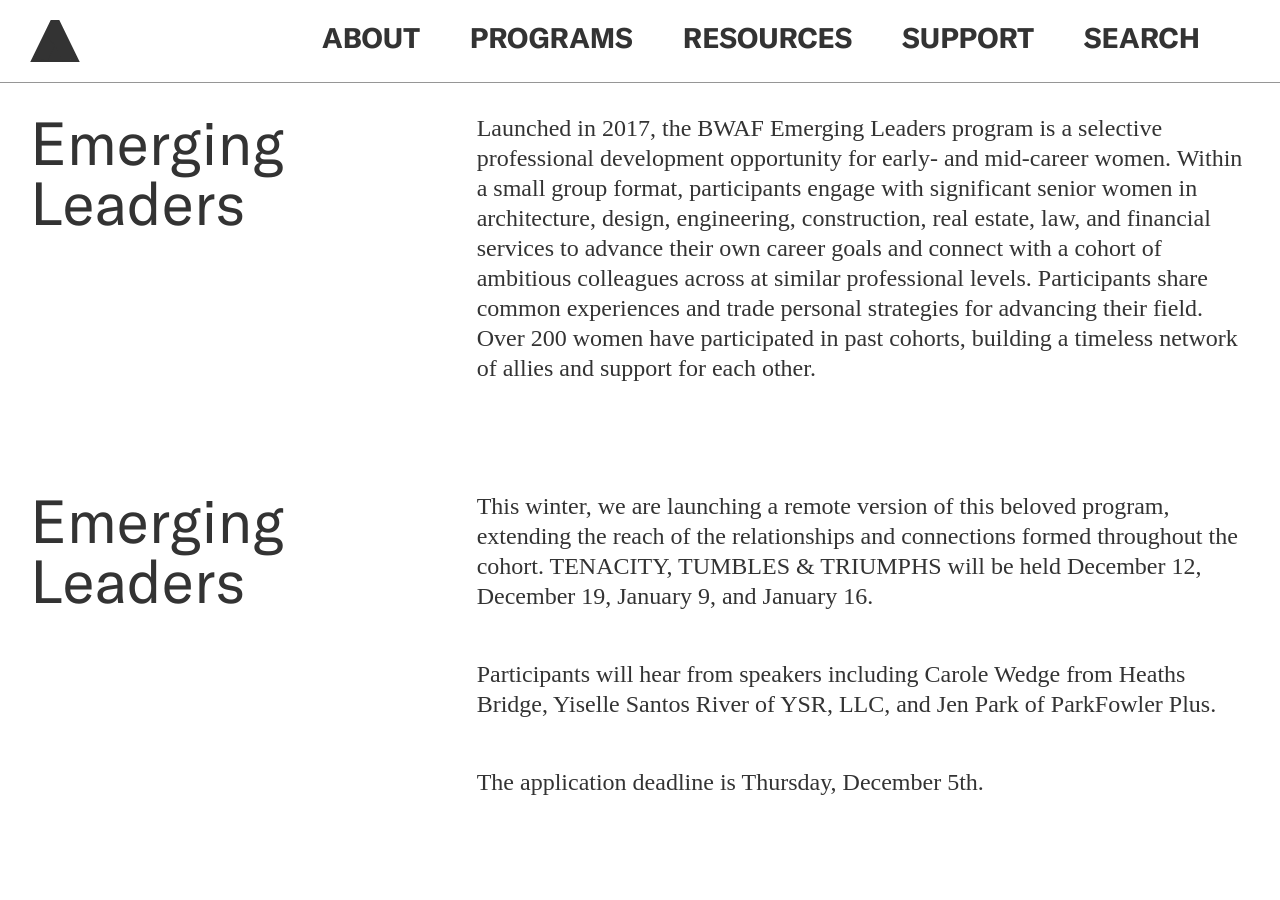
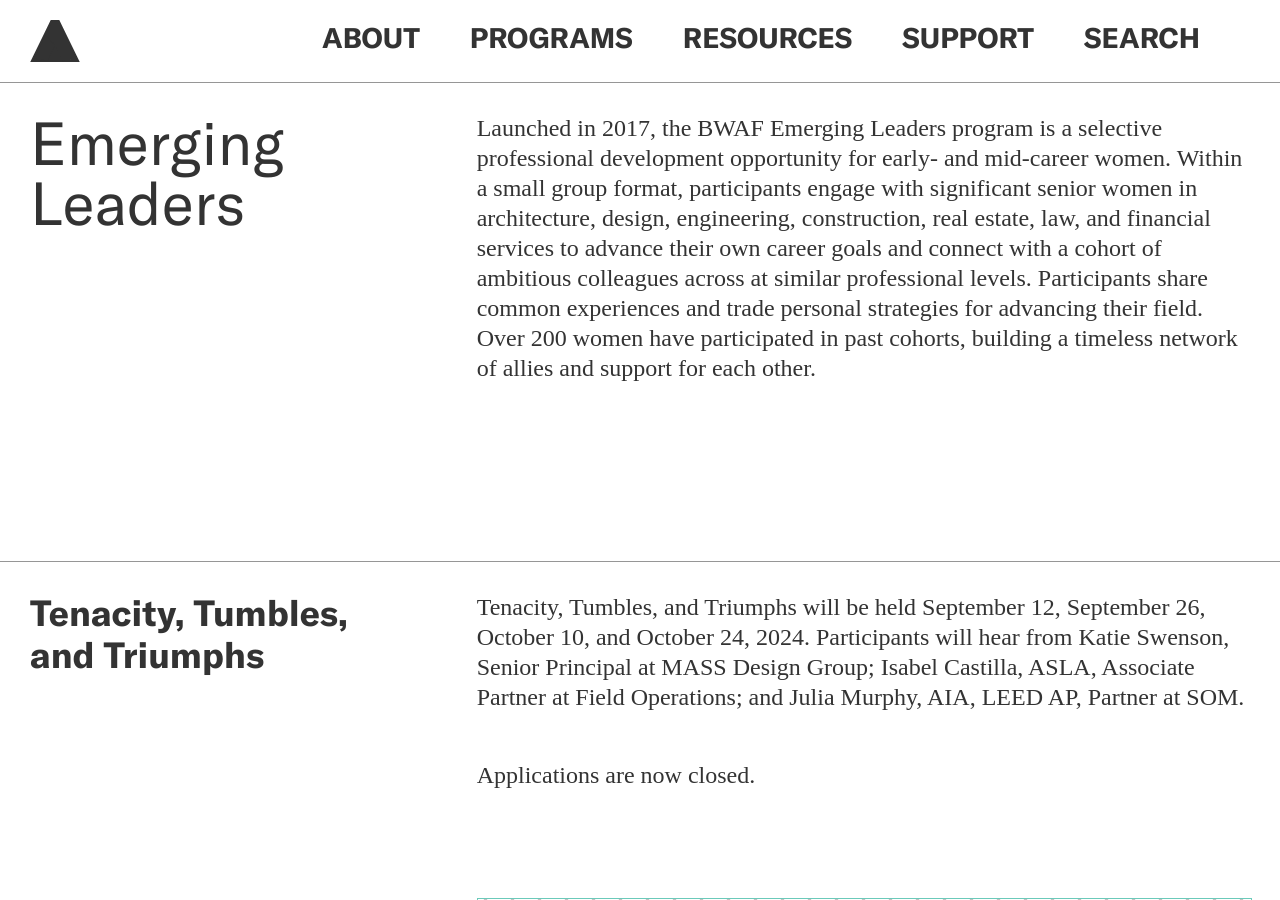
Before and after one commit to jengalas/bwaf-bbw, a Jekyll site: the page built from _emerging-leaders/tenacity-tumbles-and-triumphs.md, in a window 1280 px wide and 900 px high. Built offline with Jekyll 4.4.1, drawn with Linux system fonts in a browser that asks for light colours; nearby versions of some CDN libraries; some web fonts are replaced; some of the changed text lies outside the part shown.

Commit message:
Updated 2 files via CloudCannon.

```diff
--- a/_emerging-leaders/tenacity-tumbles-and-triumphs.md
+++ b/_emerging-leaders/tenacity-tumbles-and-triumphs.md
@@ -23,44 +23,6 @@
     lefthand_text:
       header_type: Large Header
       text: Emerging Leaders
-      download: ''
-      link_url: ''
-      link_text: ''
-  - template: text-block
-    text_block: >-
-      This winter, we are launching a remote version of this beloved program,
-      extending the reach of the relationships and connections formed throughout
-      the cohort. TENACITY, TUMBLES & TRIUMPHS will be held December 12,
-      December 19, January 9, and January 16.
-
-
-      Participants will hear from speakers including Carole Wedge from Heaths
-      Bridge, Yiselle Santos River of YSR, LLC, and Jen Park of ParkFowler
-      Plus.
-
-
-      The application deadline is Thursday, December 5th.
-    section_break: false
-    include_left-hand_column_text_: false
-    lefthand_text:
-      header_type: Large Header
-      text: Emerging Leaders
-      download: ''
-      link_url: ''
-      link_text: ''
-  - template: image-block
-    image: >-
-      https://res.cloudinary.com/beverly-willis-architecture-foundation/image/upload/v1731950068/241028_Emerging_Leaders_Online_v5.jpg
-    image_caption_text: ''
-    alt_text:
-    section_break: false
-    include_left-hand_column_text_: false
-    button:
-      - button_text:
-        button_link:
-    lefthand_text:
-      header_type: ''
-      text: ''
       download: ''
       link_url: ''
       link_text: ''
```
Also changed, not shown: _emerging-leaders/emerging-leaders-online.md (deleted, +0 -163 lines).
